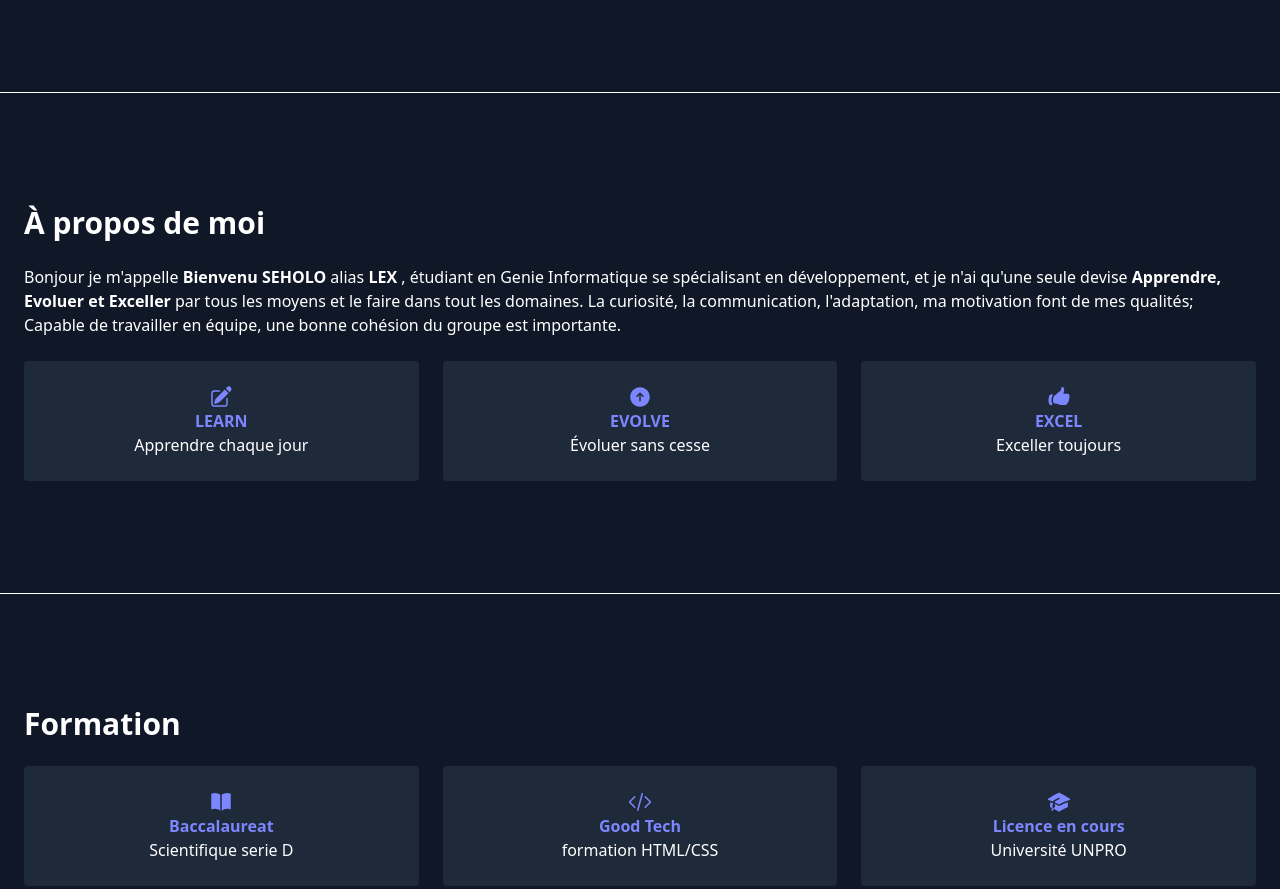
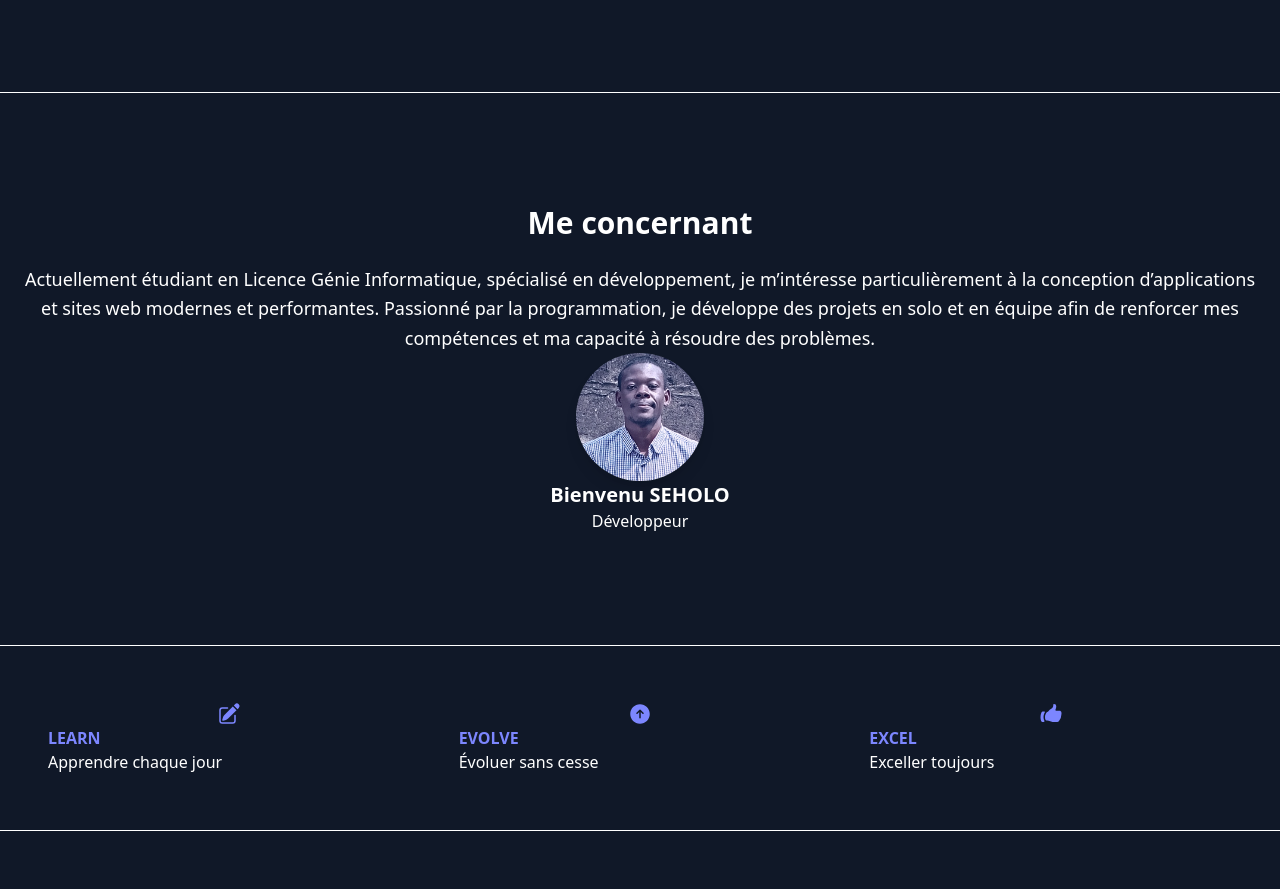
Before and after one commit to bienvenugrace08/new_portfolio, a website: page index.html in a window 1280 px wide. Shown: the part 800-1689 px from the top of the page. Drawn offline with Linux system fonts and the light colour scheme.

Commit message:
modification6

```diff
--- a/index.html
+++ b/index.html
@@ -26,6 +26,7 @@
       </ul>
     </nav>
   </header>
+
   <!--acc-->
   <section id="hero" class="h-screen flex flex-col justify-center items-center text-center px-6">
     <img src="./src/logo/file_0000000078ac722fbaf69ff0d696869c.png" alt="Photo" class="w-32 h-32 rounded-full mb-6 shadow-lg hover:scale-105 transition transform duration-300">
@@ -35,17 +36,30 @@
       <a href="#contact" class="bg-gray-700 px-4 py-2 rounded hover:bg-gray-600 transition transform hover:scale-105">Me contacter</a>
     </div>
   </section>
+  <hr class="border-t border-white my-8">
+  <!--moi-->
+<section id="about" class="py-20 px-6 text-center text-white">
+  <h3 class="text-3xl font-bold mb-6">Me concernant</h3>
+
+  <p class="max-w-2xl mx-auto mb-8 text-lg leading-relaxed">
+    Actuellement étudiant en Licence Génie Informatique, spécialisé en développement, je m’intéresse particulièrement à la conception d’applications et sites web modernes et performantes. Passionné par la programmation, je développe des projets en solo et en équipe afin de renforcer mes compétences et ma capacité à résoudre des problèmes.
+  </p>
+
+  <div class="flex justify-center">
+    <img src="./src/logo/1.jpg" alt=""class="w-32 h-32 md:w-40 md:h-40 rounded-full shadow-lg border-4 border-white object-cover mt-8">
+  </div>
+  <div>
+    <h4 class="text-xl font-semibold">Bienvenu SEHOLO</h4>
+    <p class="text-gray-200">Développeur</p>
+  </div>
+</section>
+
 <hr class="border-t border-white my-8">
-  <!--a propos-->
-  <section id="about" class="py-20 container mx-auto px-6">
-    <h3 class="text-3xl font-bold mb-6">À propos de moi</h3>
-    <p class="text-white mb-6">
-      Bonjour je m'appelle <span class="font-bold">Bienvenu SEHOLO</span> alias <span class="font-bold">LEX</span> , étudiant en Genie Informatique se spécialisant en développement, et je n'ai qu'une seule devise <span class="font-bold">Apprendre, Evoluer et Exceller</span> par tous les moyens et le faire dans tout les domaines.
-      La curiosité, la communication, l'adaptation, ma motivation font de mes qualités; Capable de travailler en équipe, une bonne cohésion du groupe est importante.
-    </p>
-    <div class="grid grid-cols-1 md:grid-cols-3 gap-6 text-center">
-        <div class="bg-gray-800 p-6 rounded hover:scale-105 transition">
-            <h3 class="font-bold text-indigo-400 flex justify-center"><svg xmlns="http://www.w3.org/2000/svg" viewBox="0 0 24 24" fill="currentColor" class="size-6">
+  <!--de-->
+  <section class="py-container mx-auto px-6">
+    <div class="grid grid-cols-3 md:grid-cols-3 gap-2 text-">
+        <div class="p-6 hover:scale-105 transition">
+            <h3 class="font-bold text-indigo-400 flex justify-center bg-transparent"><svg xmlns="http://www.w3.org/2000/svg" viewBox="0 0 24 24" fill="currentColor" class="size-6">
   <path d="M21.731 2.269a2.625 2.625 0 0 0-3.712 0l-1.157 1.157 3.712 3.712 1.157-1.157a2.625 2.625 0 0 0 0-3.712ZM19.513 8.199l-3.712-3.712-8.4 8.4a5.25 5.25 0 0 0-1.32 2.214l-.8 2.685a.75.75 0 0 0 .933.933l2.685-.8a5.25 5.25 0 0 0 2.214-1.32l8.4-8.4Z" />
   <path d="M5.25 5.25a3 3 0 0 0-3 3v10.5a3 3 0 0 0 3 3h10.5a3 3 0 0 0 3-3V13.5a.75.75 0 0 0-1.5 0v5.25a1.5 1.5 0 0 1-1.5 1.5H5.25a1.5 1.5 0 0 1-1.5-1.5V8.25a1.5 1.5 0 0 1 1.5-1.5h5.25a.75.75 0 0 0 0-1.5H5.25Z" />
 </svg>
@@ -53,7 +67,7 @@
             <h3 class="font-bold text-indigo-400">LEARN</h3>
             <p>Apprendre chaque jour</p>
         </div>
-        <div class="bg-gray-800 p-6 rounded hover:scale-105 transition">
+        <div class=" p-6 rounded hover:scale-105 transition">
             <h3 class="font-bold text-indigo-400 flex justify-center"><svg xmlns="http://www.w3.org/2000/svg" viewBox="0 0 24 24" fill="currentColor" class="size-6">
   <path fill-rule="evenodd" d="M12 2.25c-5.385 0-9.75 4.365-9.75 9.75s4.365 9.75 9.75 9.75 9.75-4.365 9.75-9.75S17.385 2.25 12 2.25Zm.53 5.47a.75.75 0 0 0-1.06 0l-3 3a.75.75 0 1 0 1.06 1.06l1.72-1.72v5.69a.75.75 0 0 0 1.5 0v-5.69l1.72 1.72a.75.75 0 1 0 1.06-1.06l-3-3Z" clip-rule="evenodd" />
 </svg>
@@ -61,7 +75,7 @@
             <h3 class="font-bold text-indigo-400">EVOLVE</h3>
             <p>Évoluer sans cesse</p>
         </div>
-        <div class="bg-gray-800 p-6 rounded hover:scale-105 transition">
+        <div class="p-6 hover:scale-105 transition">
             <h3 class="font-bold text-indigo-400 flex justify-center"><svg xmlns="http://www.w3.org/2000/svg" viewBox="0 0 24 24" fill="currentColor" class="size-6">
   <path d="M7.493 18.5c-.425 0-.82-.236-.975-.632A7.48 7.48 0 0 1 6 15.125c0-1.75.599-3.358 1.602-4.634.151-.192.373-.309.6-.397.473-.183.89-.514 1.212-.924a9.042 9.042 0 0 1 2.861-2.4c.723-.384 1.35-.956 1.653-1.715a4.498 4.498 0 0 0 .322-1.672V2.75A.75.75 0 0 1 15 2a2.25 2.25 0 0 1 2.25 2.25c0 1.152-.26 2.243-.723 3.218-.266.558.107 1.282.725 1.282h3.126c1.026 0 1.945.694 2.054 1.715.045.422.068.85.068 1.285a11.95 11.95 0 0 1-2.649 7.521c-.388.482-.987.729-1.605.729H14.23c-.483 0-.964-.078-1.423-.23l-3.114-1.04a4.501 4.501 0 0 0-1.423-.23h-.777ZM2.331 10.727a11.969 11.969 0 0 0-.831 4.398 12 12 0 0 0 .52 3.507C2.28 19.482 3.105 20 3.994 20H4.9c.445 0 .72-.498.523-.898a8.963 8.963 0 0 1-.924-3.977c0-1.708.476-3.305 1.302-4.666.245-.403-.028-.959-.5-.959H4.25c-.832 0-1.612.453-1.918 1.227Z" />
 </svg>
@@ -74,7 +88,7 @@
 <hr class="border-t border-white my-8">
   <!--formation-->
   <section id="formation" class="py-20 bg-gray-900 px-6">
-    <h3 class="text-3xl font-bold mb-6">Formation</h3>
+    <h3 class="text-3xl font-bold mb-6 text-center">Formation</h3>
     <div class="grid grid-cols-1 md:grid-cols-3 gap-6 text-center">
         <div class="bg-gray-800 p-6 rounded hover:scale-105 transition">
             <h3 class="font-bold text-indigo-400 flex justify-center"><svg xmlns="http://www.w3.org/2000/svg" viewBox="0 0 24 24" fill="currentColor" class="size-6">
@@ -103,12 +117,22 @@
             <h3 class="font-bold text-indigo-400">Licence en cours</h3>
             <p>Université UNPRO</p>
         </div>
+        <div class="bg-gray-800 p-6 rounded hover:scale-105 transition">
+            <h3 class="font-bold text-indigo-400 flex justify-center"><svg xmlns="http://www.w3.org/2000/svg" viewBox="0 0 24 24" fill="currentColor" class="size-6">
+  <path fill-rule="evenodd" d="M12 2.25c-5.385 0-9.75 4.365-9.75 9.75s4.365 9.75 9.75 9.75 9.75-4.365 9.75-9.75S17.385 2.25 12 2.25ZM8.547 4.505a8.25 8.25 0 1 0 11.672 8.214l-.46-.46a2.252 2.252 0 0 1-.422-.586l-1.08-2.16a.414.414 0 0 0-.663-.107.827.827 0 0 1-.812.21l-1.273-.363a.89.89 0 0 0-.738 1.595l.587.39c.59.395.674 1.23.172 1.732l-.2.2c-.211.212-.33.498-.33.796v.41c0 .409-.11.809-.32 1.158l-1.315 2.191a2.11 2.11 0 0 1-1.81 1.025 1.055 1.055 0 0 1-1.055-1.055v-1.172c0-.92-.56-1.747-1.414-2.089l-.654-.261a2.25 2.25 0 0 1-1.384-2.46l.007-.042a2.25 2.25 0 0 1 .29-.787l.09-.15a2.25 2.25 0 0 1 2.37-1.048l1.178.236a1.125 1.125 0 0 0 1.302-.795l.208-.73a1.125 1.125 0 0 0-.578-1.315l-.665-.332-.091.091a2.25 2.25 0 0 1-1.591.659h-.18c-.249 0-.487.1-.662.274a.931.931 0 0 1-1.458-1.137l1.279-2.132Z" clip-rule="evenodd" />
+</svg>
+</h3>
+            <h3 class="font-bold text-indigo-400">Formation en langue</h3>
+            <p>Langue Italienne</p>
+        </div>
     </div>
+
   </section>
 <hr class="border-t border-white my-8">
+
 <!--experiences-->
 <section id="experience" class="py-20 container mx-auto px-6">
-    <h3 class="text-3xl font-bold mb-6">Experiénces
+    <h3 class="text-3xl font-bold mb-6 text-center">Experiénces
     <div class=" flex flex-col gap-8 md:flex-row md:flex-wrap items-center justify-center p-10 ">
     <div class="bg-gray-800 rounded-2xl p-6 w-72 text-center transform transition duration-300 hover:scale-105">
         <img src="/src/logo/trouver-un-interprete.png" alt="" class="w-full max-w-full h-40 rounded-xl object-cover">
@@ -136,7 +160,7 @@
 <hr class="border-t border-white my-8">
   <!--projets-->
   <section id="projects" class="py-20 container mx-auto px-6">
-    <h3 class="text-3xl font-bold mb-6">Projets</h3>
+    <h3 class="text-3xl font-bold mb-6 text-center">Projets</h3>
     <div class=" flex flex-col gap-8 md:flex-row md:flex-wrap items-center justify-center p-10 ">
     <div class="bg-gray-800 rounded-2xl p-6 w-72 text-center transform transition duration-300 hover:scale-105">
         <img src="/src/logo/march-banque.jpg" alt="" class="w-full max-w-full h-40 rounded-xl object-cover">
@@ -167,7 +191,7 @@
 <hr class="border-t border-white my-8">
   <!-- Compétences -->
   <section id="skills" class="py-20 px-6">
-    <h3 class="text-3xl font-bold mb-6">Compétences</h3>
+    <h3 class="text-3xl font-bold mb-6 text-center">Compétences</h3>
     <div class="grid grid-cols-2 sm:grid-cols-3 md:grid-cols-6 gap-6 text-center max-w-full">
       <div class="bg-gray-700 p-4 rounded flex flex-col items-center hover:scale-105 transition w-full">
         <i class="fab fa-html5 fa-2x text-orange-500 mb-2"></i> HTML
```
Also changed, not shown: src/logo/1.jpg (added), src/logo/2.jpg (added), src/logo/3.jpg (added).
